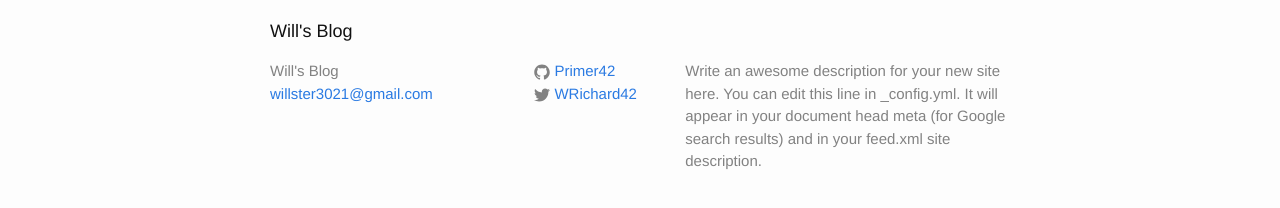
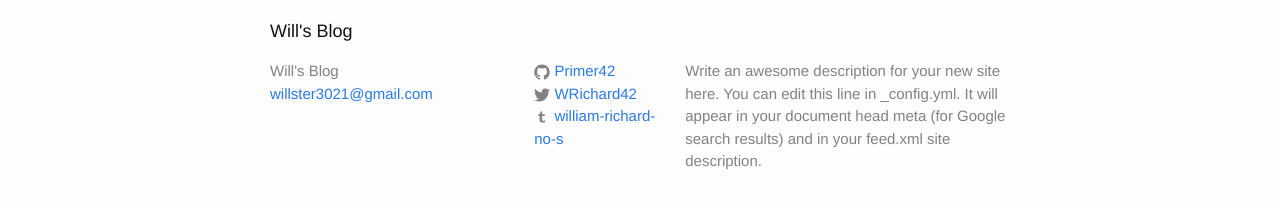
Before and after one commit to Primer42/blog, a Jekyll site: the page built from index.html, in a window 1280 px wide. Shown: the part 309-517 px from the top of the page. Built offline with Jekyll 4.4.1, drawn with Linux system fonts in a browser that asks for light colours.

Commit message:
Added tumblr to social media list

```diff
--- a/_config.yml
+++ b/_config.yml
@@ -9,6 +9,7 @@ baseurl: "" # the subpath of your site, e.g. /blog/
 url: "http://yourdomain.com" # the base hostname & protocol for your site
 twitter_username: WRichard42
 github_username:  Primer42
+tumblr_username: william-richard-no-s
 exclude: ['Gemfile', 'Gemfile.lock', 'README.md', '/vendor']
 
 # Build settings
--- a/_includes/footer.html
+++ b/_includes/footer.html
@@ -42,6 +42,20 @@
             </a>
           </li>
           {% endif %}
+
+          {% if site.tumblr_username %}
+          <li>
+            <a href="http://{{ site.tumblr_username }}.tumblr.com">
+              <span class="icon  icon--tumblr">
+                <svg viewBox="0 0 512 512">
+                  <path d="M210.8 80.3c-2.3 18.3-6.4 33.4-12.4 45.2 -6 11.9-13.9 22-23.9 30.5 -9.9 8.5-21.8 14.9-35.7 19.5v50.6h38.9v124.5c0 16.2 1.7 28.6 5.1 37.1 3.4 8.5 9.5 16.6 18.3 24.2 8.8 7.6 19.4 13.4 31.9 17.5 12.5 4.1 26.8 6.1 43 6.1 14.3 0 27.6-1.4 39.9-4.3 12.3-2.9 26-7.9 41.2-15v-55.9c-17.8 11.7-35.7 17.5-53.7 17.5 -10.1 0-19.1-2.4-27-7.1 -5.9-3.5-10-8.2-12.2-14 -2.2-5.8-3.3-19.1-3.3-39.7v-91.1H345.5v-55.8h-84.4v-90H210.8z"/>
+                </svg>
+              </span>
+
+              <span class="username">{{ site.tumblr_username }}</span>
+            </a>
+          </li>
+          {% endif %}
         </ul>
       </div>
 
```
